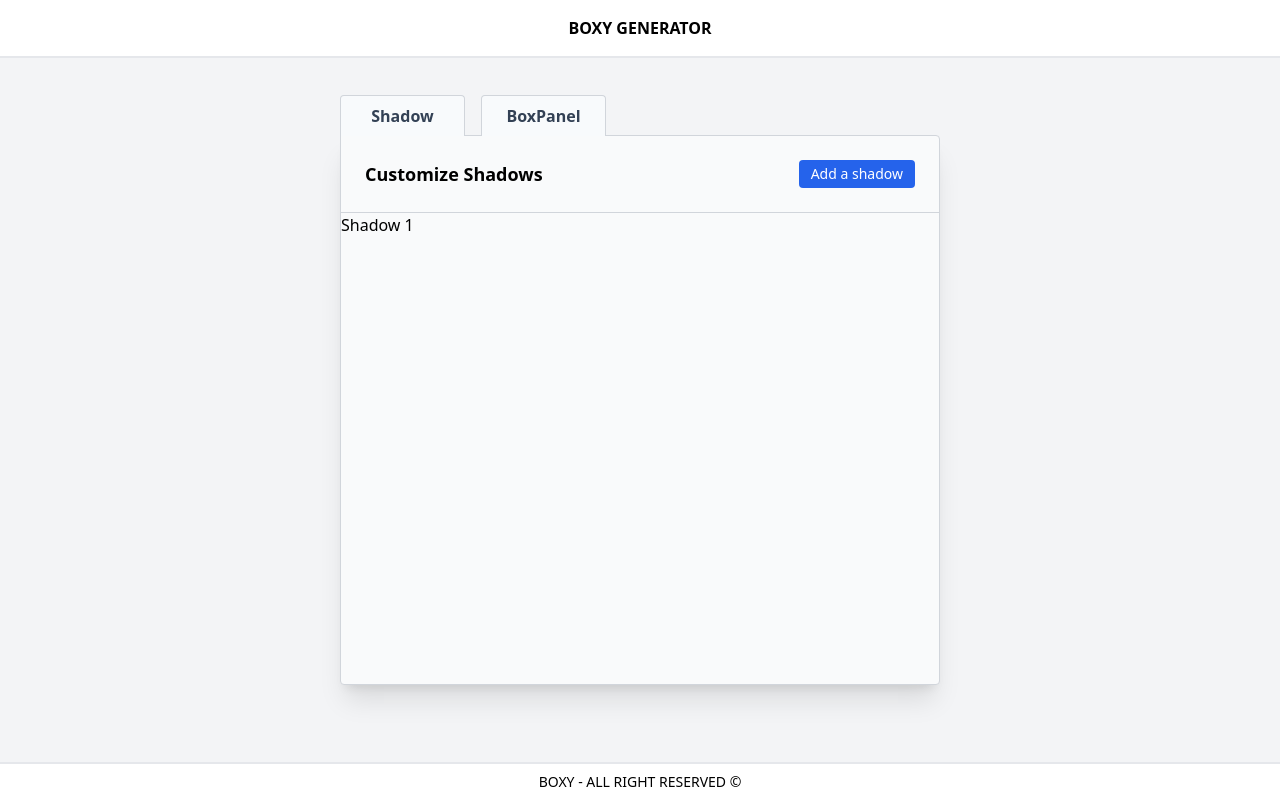
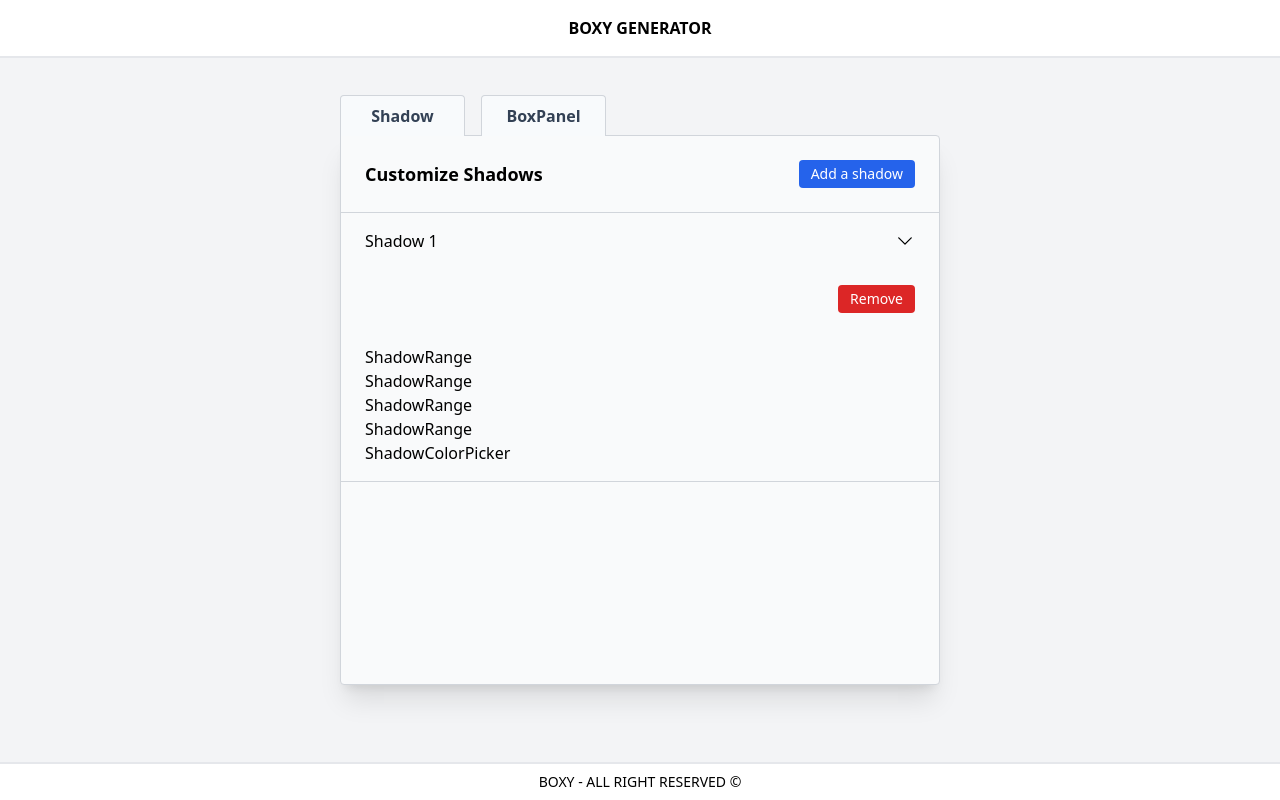
Before and after one commit to LorisQsd/Boxy-Generator_ReactAPP, a React (Vite) app: page / in a window 1280 px wide. Built offline with nearby package versions, Linux system fonts and the light colour scheme.

Commit message:
Feat: Shadow - Ajout des inputs des ombres

```diff
--- a/src/layouts/ShadowList/Shadow.jsx
+++ b/src/layouts/ShadowList/Shadow.jsx
@@ -1,5 +1,52 @@
+import { useState, useEffect } from "react";
+import chevron from "../../assets/chevron.svg";
+import ShadowColorPicker from "./ShadowColorPicker";
+import ShadowRange from "./ShadowRange";
+
 export default function Shadow({ panelNumber, shadow }) {
+  const [toggleShadow, setToggleShadow] = useState(false);
+
+  // Effet présent uniquement pour permettre à la première shadow de s'ouvrir au premier rendu
+  // A la création d'autre shadow, le container sera fermé
+  useEffect(() => {
+    if (panelNumber === 1) {
+        setToggleShadow(true)
+    }
+  }, [])
+
+  const shadowInputs = shadow.inputs.map((input, index) => {
+    if (input.type === "range") {
+      return <ShadowRange key={index} inputData={shadow.inputs[index]} shadowID={shadow.id} />;
+    } else if (input.type === "color") {
+      return <ShadowColorPicker key={index} inputData={shadow.inputs[index]} shadowID={shadow.id} />;
+    }
+  });
+
   return (
-    <li>Shadow {panelNumber}</li>
-  )
+    <li className="border-b border-gray-300 bg-gray-50">
+      <button className="flex items-center justify-between w-full px-6 py-4 hover:bg-gray-100" onClick={() => setToggleShadow(!toggleShadow)}>
+        <span>Shadow {panelNumber}</span>
+        <img
+          style={{
+            transform: `${toggleShadow ? "rotate(90deg)" : "rotate(0deg)"}`,
+          }}
+          className="w-5 font-bold"
+          src={chevron}
+          alt="chevron"
+        />
+      </button>
+      {toggleShadow && (
+        <>
+          <div className="flex items-end px-6 py-4">
+            {/* <Checkbox /> */}
+            {/* <Checkbox /> */}
+            <button className="px-3 py-1 ml-auto text-sm text-white bg-red-600 rounded hover:bg-red-700">
+              Remove
+            </button>
+          </div>
+          <div className="px-6 py-4">{shadowInputs}</div>
+        </>
+      )}
+    </li>
+  );
 }
--- /dev/null
+++ b/src/layouts/ShadowList/ShadowColorPicker.jsx
@@ -0,0 +1,5 @@
+export default function ShadowColorPicker() {
+  return (
+    <div>ShadowColorPicker</div>
+  )
+}
--- /dev/null
+++ b/src/layouts/ShadowList/ShadowRange.jsx
@@ -0,0 +1,5 @@
+export default function ShadowRange() {
+  return (
+    <div>ShadowRange</div>
+  )
+}
```
